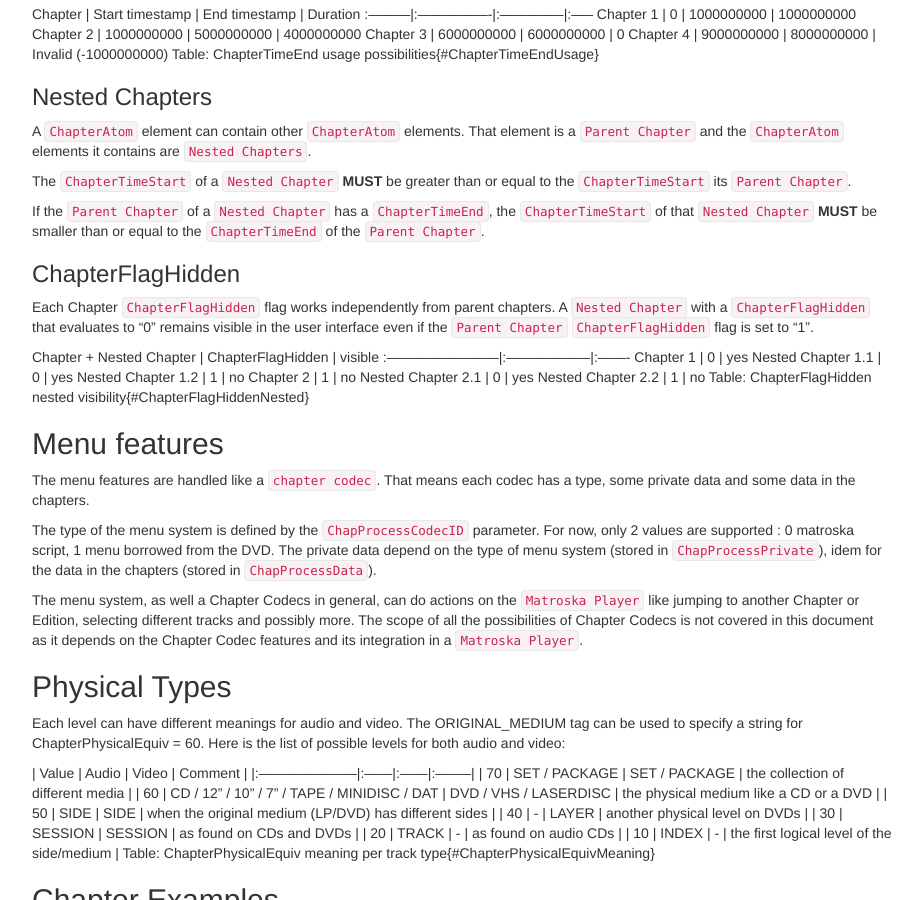
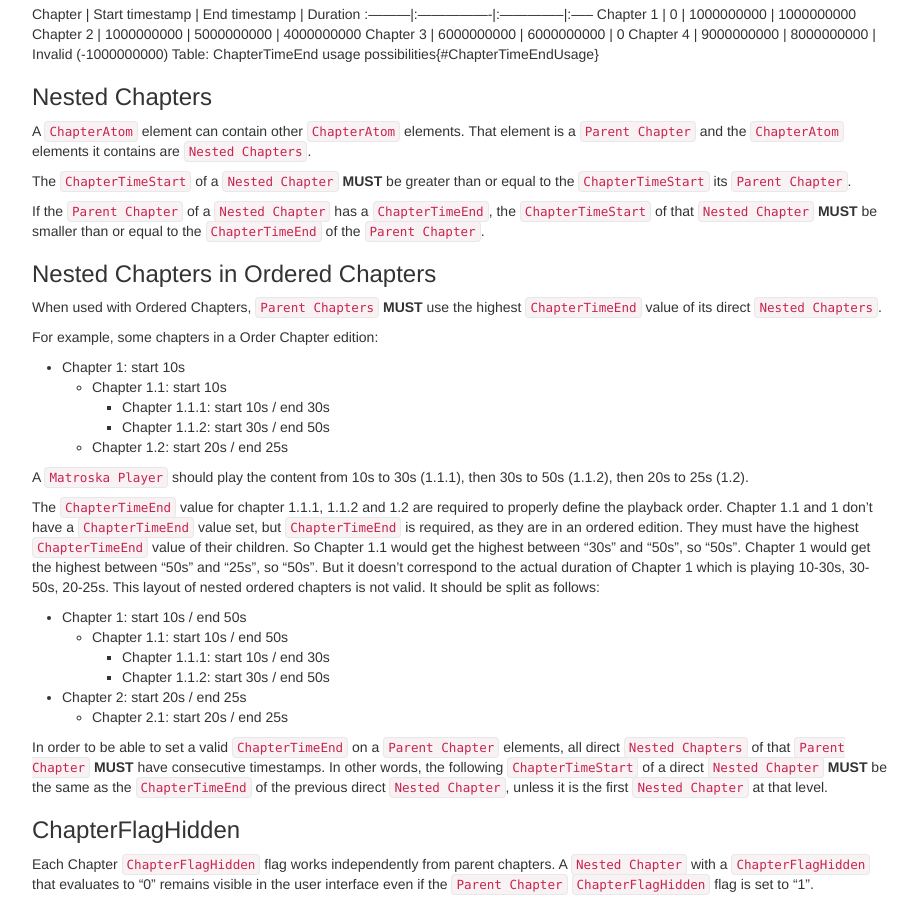
Before and after one commit to ietf-wg-cellar/matroska-specification, a Jekyll site: the page built from chapters.md, in a window 1280 px wide and 900 px high, scrolled down 1645 px. Shown: the whole window, without its empty margins (273-1195 px from the left). Built offline with Jekyll 4.4.1, drawn with Linux system fonts in a browser that asks for light colours.

Commit message:
add a section to explain specific rules for nested ordered chapters

```diff
--- a/chapters.md
+++ b/chapters.md
@@ -130,6 +130,41 @@ The `ChapterTimeStart` of a `Nested Chapter` **MUST** be greater than or equal t
 
 If the `Parent Chapter` of a `Nested Chapter` has a `ChapterTimeEnd`, the `ChapterTimeStart` of that `Nested Chapter`
 **MUST** be smaller than or equal to the `ChapterTimeEnd` of the `Parent Chapter`.
+
+### Nested Chapters in Ordered Chapters
+
+When used with Ordered Chapters, `Parent Chapters` **MUST** use the highest `ChapterTimeEnd` value of its direct `Nested Chapters`.
+
+For example, some chapters in a Order Chapter edition:
+
+* Chapter 1: start 10s
+    * Chapter 1.1: start 10s
+         * Chapter 1.1.1: start 10s / end 30s
+         * Chapter 1.1.2: start 30s / end 50s
+    * Chapter 1.2: start 20s / end 25s
+
+A `Matroska Player` should play the content from 10s to 30s (1.1.1), then 30s to 50s (1.1.2),
+then 20s to 25s (1.2).
+
+The `ChapterTimeEnd` value for chapter 1.1.1, 1.1.2 and 1.2 are required to properly define the playback order.
+Chapter 1.1 and 1 don't have a `ChapterTimeEnd` value set, but `ChapterTimeEnd` is required, as they are in an ordered edition.
+They must have the highest `ChapterTimeEnd` value of their children.
+So Chapter 1.1 would get the highest between "30s" and "50s", so "50s".
+Chapter 1 would get the highest between "50s" and "25s", so "50s".
+But it doesn't correspond to the actual duration of Chapter 1 which is playing 10-30s, 30-50s, 20-25s.
+This layout of nested ordered chapters is not valid. It should be split as follows:
+
+* Chapter 1: start 10s / end 50s
+    * Chapter 1.1: start 10s / end 50s
+         * Chapter 1.1.1: start 10s / end 30s
+         * Chapter 1.1.2: start 30s / end 50s
+* Chapter 2: start 20s / end 25s
+    * Chapter 2.1: start 20s / end 25s
+
+In order to be able to set a valid `ChapterTimeEnd` on a `Parent Chapter` elements,
+all direct `Nested Chapters` of that `Parent Chapter` **MUST** have consecutive timestamps.
+In other words, the following `ChapterTimeStart` of a direct `Nested Chapter` **MUST** be the same
+as the `ChapterTimeEnd` of the previous direct `Nested Chapter`, unless it is the first `Nested Chapter` at that level.
 
 ### ChapterFlagHidden
 
```
